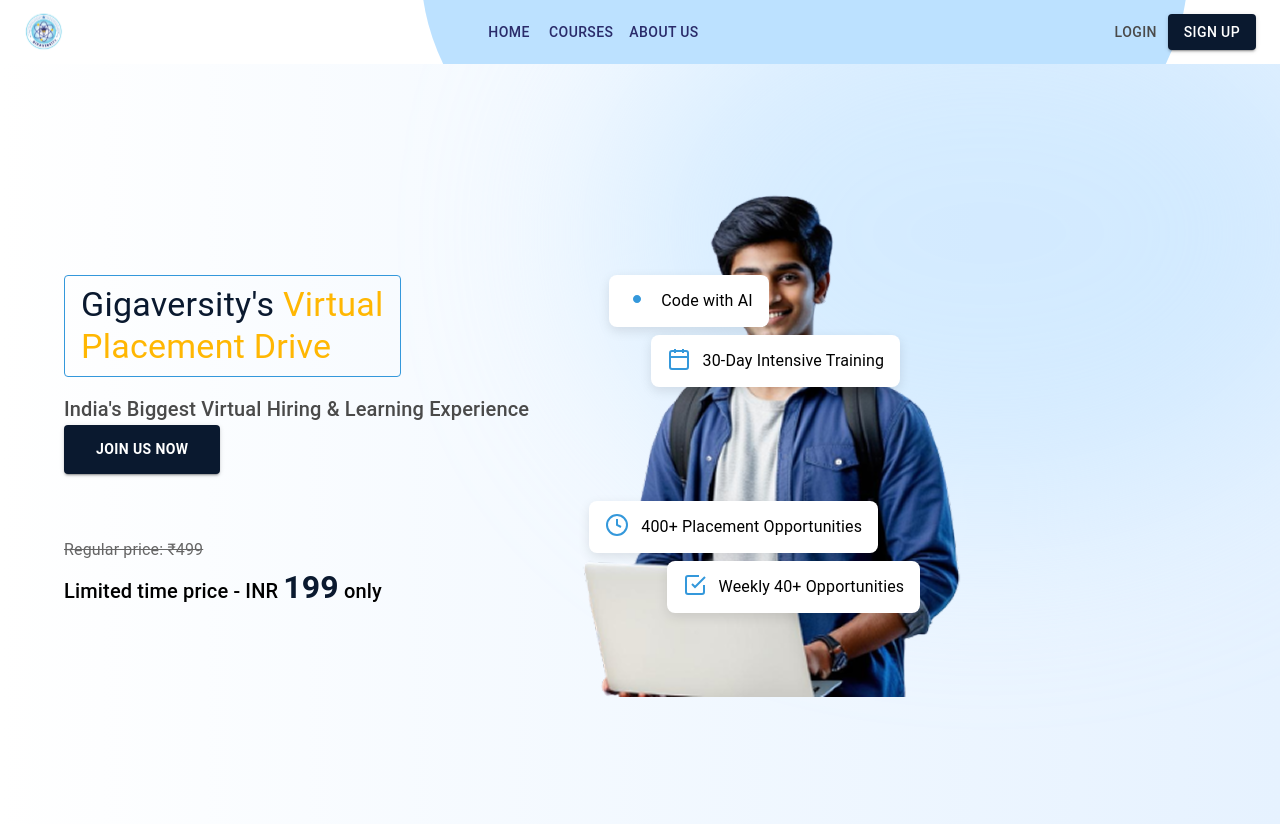
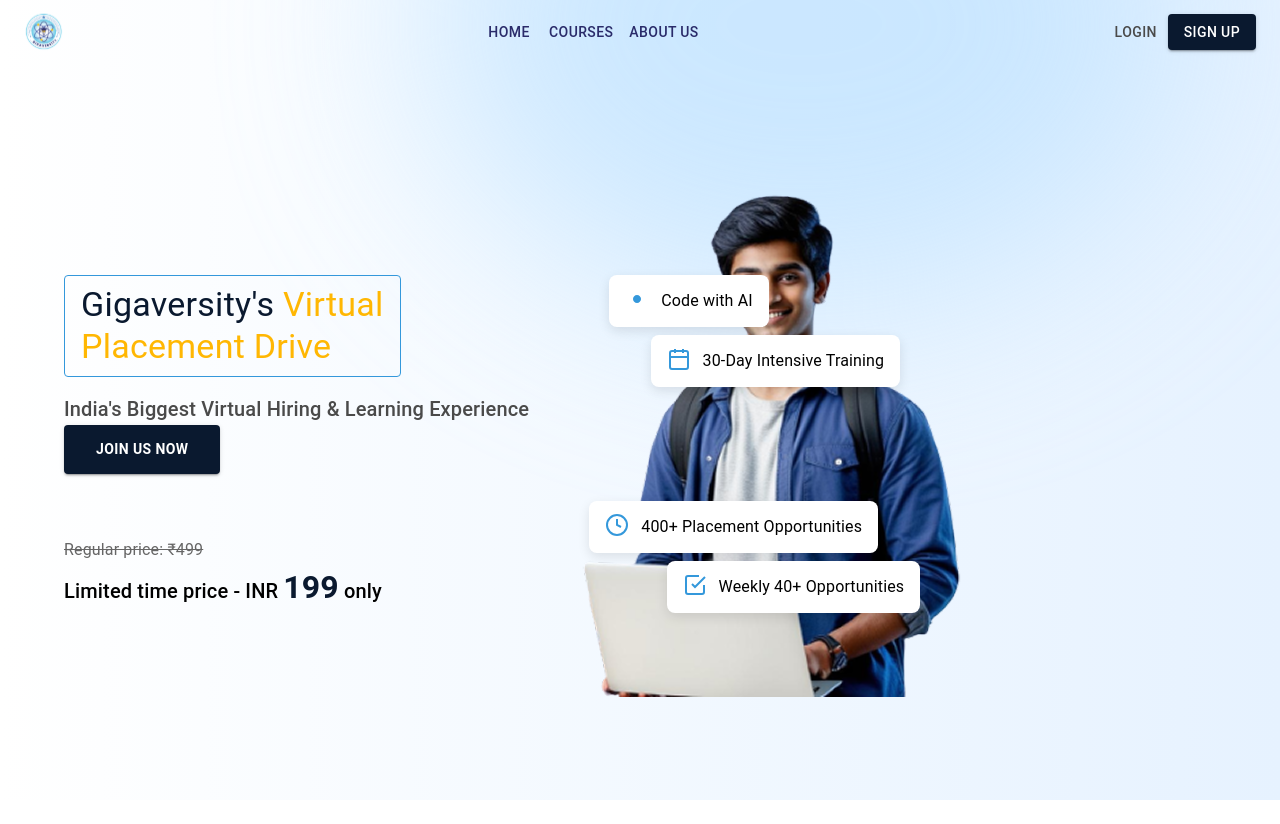
Before and after one commit to ramakanth009/giga-placement-drive, a React (Create React App) app: page / in a window 1280 px wide. Built offline with nearby package versions, Linux system fonts and the light colour scheme.

Commit message:
hero edit

```diff
--- a/src/components/background/Background.jsx
+++ b/src/components/background/Background.jsx
@@ -1,28 +1,53 @@
 // src/components/background/Background.jsx
-import React from "react";
-import { Box } from "@mui/material";
-import { makeStyles } from "@mui/styles";
+import React from 'react';
+import { Box } from '@mui/material';
+import { makeStyles } from '@mui/styles';
 
 const useStyles = makeStyles({
+  backgroundContainer: {
+    position: 'fixed',
+    top: 0,
+    left: 0,
+    width: '100%',
+    height: '100%',
+    zIndex: -1,
+    overflow: 'hidden',
+    background: 'linear-gradient(to right, #ffffff, #e6f2ff)',
+  },
   backgroundElement: {
-    position: "absolute",
+    position: 'absolute',
     width: 767,
     height: 566,
-    top: -314,
+    top: -259,
     right: 92,
-    left: "auto",
-    background: "#BCE1FF",
-    zIndex: 1,
-    borderRadius: "50%",
-    // opacity: 0.5,
-    // filter: "blur(100px)",
+    background: '#BCE1FF',
+    borderRadius: '50%',
+    opacity: 0.7,
+    filter: 'blur(100px)',
   },
+  // Add another background element for visual interest
+  backgroundElementSecondary: {
+    position: 'absolute',
+    width: 500,
+    height: 500,
+    bottom: -200,
+    left: 92,
+    background: '#BCE1FF',
+    borderRadius: '50%',
+    opacity: 0.4,
+    filter: 'blur(120px)',
+  }
 });
 
 const Background = () => {
   const classes = useStyles();
 
-  return <Box className={classes.backgroundElement} />;
+  return (
+    <Box className={classes.backgroundContainer}>
+      <Box className={classes.backgroundElement} />
+      {/* <Box className={classes.backgroundElementSecondary} /> */}
+    </Box>
+  );
 };
 
 export default Background;
--- a/src/components/herosection/hero.jsx
+++ b/src/components/herosection/hero.jsx
@@ -1,7 +1,7 @@
 import React from "react";
 import { Box, Typography, Button, Container, Grid } from "@mui/material";
 import { makeStyles } from "@mui/styles";
-import Heroguy from "../../assets/heroguy.png"
+import Heroguy from "../../assets/heroguy.png"; // Adjust the path as necessary
 
 const useStyles = makeStyles({
   heroContainer: {
@@ -9,7 +9,6 @@
     minHeight: "90vh",
     display: "flex",
     alignItems: "center",
-    background: "linear-gradient(to right, #ffffff, #e6f2ff)",
     padding: "20px 0",
     overflow: "hidden",
   },
@@ -78,18 +77,7 @@
     maxWidth: "100%",
     height: "auto",
   },
-  backgroundBlur: {
-    position: "absolute",
-    width: "767px",
-    height: "566px",
-    top: "-114px",
-    right: "-92px",
-    background: "#BCE1FF",
-    zIndex: 0,
-    borderRadius: "50%",
-    opacity: 0.5,
-    filter: "blur(100px)",
-  },
+  // Removed background blur as it's now handled by Background component
 });
 
 const Hero = () => {
@@ -97,8 +85,7 @@
 
   return (
     <Box className={classes.heroContainer}>
-      {/* Background blur element */}
-      <Box className={classes.backgroundBlur} />
+      {/* Background is now handled by the Background component */}
 
       <Container maxWidth="lg">
         <Grid container spacing={4} alignItems="center">
--- a/src/pages/homepage/Homepage.jsx
+++ b/src/pages/homepage/Homepage.jsx
@@ -12,7 +12,6 @@
       width: '100%',
       minHeight: '100vh',
       isolation: 'isolate', // Creates a new stacking context
-      perspective: '1px', // Helps with backdrop-filter in some browsers
     }}>
       {/* Include the Background component */}
       <Background />
```
